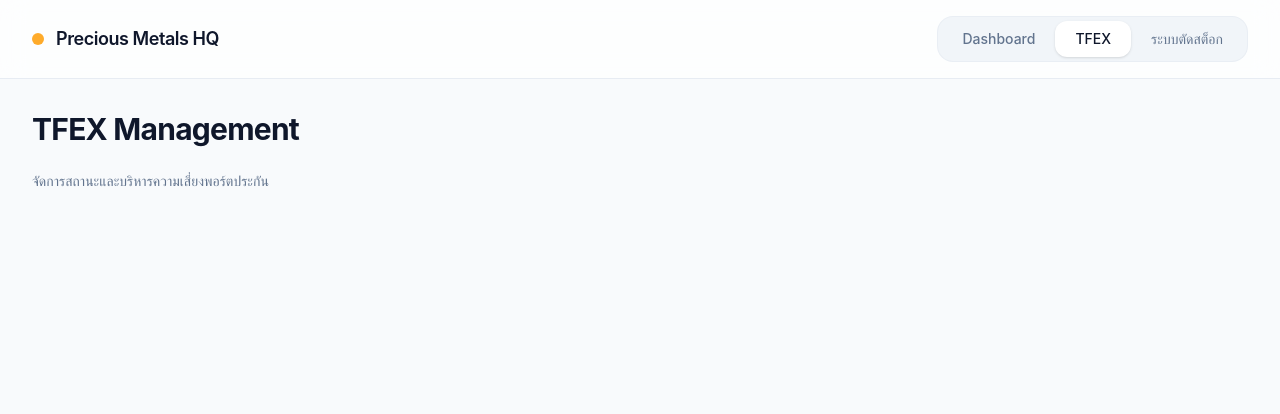
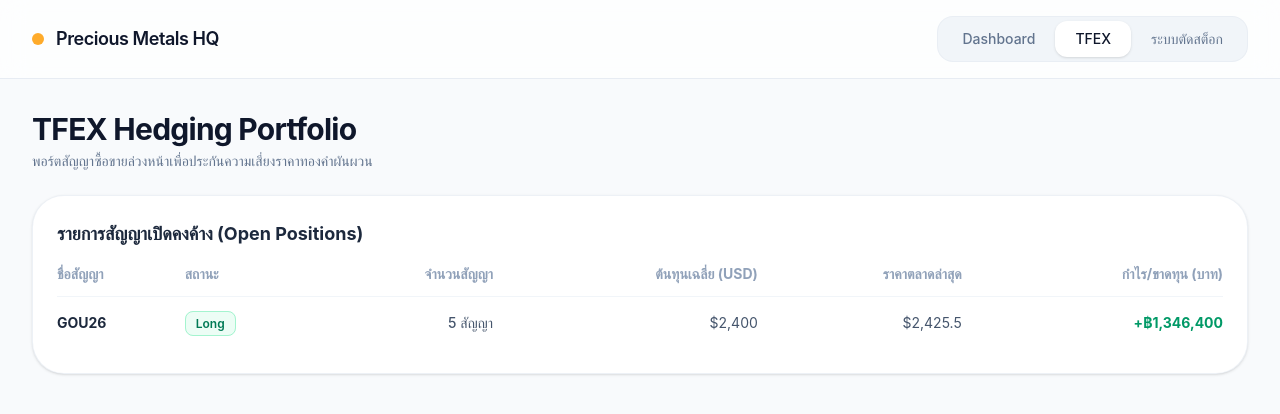
Before and after one commit to rajice23-dot/maekobthong-hq, a React (Vite) app: page / in a window 1280 px wide. Both pictures are taken after a click on the button "TFEX". Shown: the top 414 px of the page. Built offline with nearby package versions, Linux system fonts and the light colour scheme.

Commit message:
แก้ไขจุดพิมพ์ผิดใน App.jsx และเปิดใช้งาน Mock Data สมบูรณ์

```diff
--- a/src/App.jsx
+++ b/src/App.jsx
@@ -3,15 +3,15 @@
 function App() {
   const [currentTab, setCurrentTab] = useState('dashboard');
 
-  // 1. จำลองราคาตลาดปัจจุบัน (Market Prices) - อนาคตจะดึงผ่าน API / Google Sheets
+  // 1. จำลองราคาตลาดปัจจุบัน (Market Prices)
   const marketPrices = {
-    goldSpot: 2425.50,      // ราคา ทอง Spot (USD/oz)
-    gold965Buy: 43200,     // ราคารับซื้อทองแท่ง 96.5% (บาททองคำ)
-    gold965Sell: 43300,    // ราคาขายออกทองแท่ง 96.5% (บาททองคำ)
-    usdThb: 35.20,         // อัตราแลกเปลี่ยน (บาทต่อดอลลาร์)
+    goldSpot: 2425.50,
+    gold965Buy: 43200,
+    gold965Sell: 43300,
+    usdThb: 35.20,
   };
 
-  // 2. จำลองคลังสินค้าทองแท่ง (Physical Stock) พร้อมต้นทุนถ่วงน้ำหนัก
+  // 2. จำลองคลังสินค้าทองแท่ง (Physical Stock)
   const physicalStock = [
     { id: 1, type: 'ทองคำแท่ง 96.5%', weight: 80, avgCost: 41500, unit: 'บาททองคำ' },
     { id: 2, type: 'ทองคำแท่ง 99.99%', weight: 1500, avgCost: 2720, unit: 'กรัม' },
@@ -20,38 +20,40 @@
   // 3. จำลองพอร์ตสัญญาซื้อขายล่วงหน้า (TFEX Positions)
   const tfexPositions = [
     { id: 1, symbol: 'GOU26', type: 'Long', quantity: 5, entryPrice: 2400.00, multiplier: 300 },
-    // Gold Online Futures: ตัวคูณคือ 300 USD ต่อ 1 จุดคำนวณ
+  ];
+
+  // 4. จำลองข้อมูลรับซื้อหน้าร้าน "แม่กบทอง" (X-ray % ความบริสุทธิ์จ่ายเงินสด)
+  const recentPurchases = [
+    { id: 'TX-901', item: 'สร้อยคอทองคำเก่าชำรุด', xrayPurity: '92.1%', weight: '15.20 กรัม', cashPaid: 38500, status: 'รอหลอมแยกประเภท' },
+    { id: 'TX-902', item: 'เศษแผ่นนาก/แพลตตินัมผสม', xrayPurity: '78.5%', weight: '8.40 กรัม', cashPaid: 9200, status: 'รอส่งโรงสกัด' },
+    { id: 'TX-903', item: 'ขยะอิเล็กทรอนิกส์ (บอร์ดมือถือคละ)', xrayPurity: 'ประเมินสกัด', weight: '24.50 กิโลกรัม', cashPaid: 4500, status: 'คัดแยกคลังสินค้า' },
   ];
 
   // ==================== [ ส่วนโซนสูตรคำนวณบัญชี ] ====================
-
-  // คำนวณมูลค่าและ P&L ของทอง 96.5%
   const gold965 = physicalStock.find(item => item.type === 'ทองคำแท่ง 96.5%');
   const gold965CurrentValue = gold965.weight * marketPrices.gold965Buy;
   const gold965TotalCost = gold965.weight * gold965.avgCost;
   const gold965PnL = gold965CurrentValue - gold965TotalCost;
 
-  // คำนวณมูลค่าและ P&L ของทอง 99.99% (แปลงราคา Spot เป็นราคาต่อกรัม: Spot * แปลงออนซ์เป็นกรัม * อัตราแลกเปลี่ยน)
-  // สูตรแปลงโดยประมาณ: (Spot / 31.104) * USDTHB
+  // แก้ไขจุดพิมพ์ผิดจาก 'ทองայինแท่ง' เป็น 'ทองคำแท่ง' เรียบร้อยครับ
   const gold9999 = physicalStock.find(item => item.type === 'ทองคำแท่ง 99.99%');
   const gold9999MarketPricePerGram = (marketPrices.goldSpot / 31.1035) * marketPrices.usdThb;
   const gold9999CurrentValue = gold9999.weight * gold9999MarketPricePerGram;
   const gold9999TotalCost = gold9999.weight * gold9999.avgCost;
   const gold9999PnL = gold9999CurrentValue - gold9999TotalCost;
 
-  // รวมมูลค่าสต็อกกายภาพทั้งหมด
   const totalPhysicalValue = gold965CurrentValue + gold9999CurrentValue;
   const totalPhysicalPnL = gold965PnL + gold9999PnL;
 
-  // คำนวณ Mark-to-Market (MtM) ของพอร์ต TFEX
-  const totalTfexPnLThb = tfexPositions.reduce((total, pos) => {
-    // สูตรคำนวณกำไร Gold Online Futures: (ราคาปัจจุบัน - ราคาเข้าซื้อ) * จำนวนสัญญา * ตัวคูณค่างวด * อัตราแลกเปลี่ยน
+  // คำนวณ MtM ของ TFEX รายสัญญา
+  const tfexRows = tfexPositions.map(pos => {
     const priceDiff = marketPrices.goldSpot - pos.entryPrice;
     const pnlUsd = priceDiff * pos.quantity * pos.multiplier;
-    return total + (pnlUsd * marketPrices.usdThb);
-  }, 0);
+    const pnlThb = pnlUsd * marketPrices.usdThb;
+    return { ...pos, pnlThb };
+  });
 
-  // สรุปรวมความมั่งคั่งสุทธิ (Net Asset Value)
+  const totalTfexPnLThb = tfexRows.reduce((sum, item) => sum + item.pnlThb, 0);
   const netAssetValue = totalPhysicalValue + totalTfexPnLThb;
 
   return (
@@ -71,6 +73,8 @@
 
       {/* Main Content */}
       <main className="max-w-7xl mx-auto p-8">
+
+        {/* แท็บที่ 1: EXECUTIVE DASHBOARD */}
         {currentTab === 'dashboard' && (
           <div className="space-y-8">
             <div>
@@ -78,7 +82,7 @@
               <p className="text-slate-500 text-sm mt-1">สรุปภาพรวมสินทรัพย์และการป้องกันความเสี่ยงของบริษัท</p>
             </div>
 
-            {/* แถบราคาตลาดจอยักษ์ (Market Rates Ticker) */}
+            {/* แถบราคาตลาดจอยักษ์ */}
             <div className="grid grid-cols-2 md:grid-cols-4 gap-4">
               <div className="bg-white p-4 rounded-2xl border border-slate-200/60 shadow-xs">
                 <p className="text-xs font-medium text-slate-400 uppercase tracking-wider">Gold Spot</p>
@@ -89,47 +93,41 @@
                 <p className="text-xl font-bold text-slate-800 mt-1">฿{marketPrices.usdThb.toFixed(2)}</p>
               </div>
               <div className="bg-white p-4 rounded-2xl border border-slate-200/60 shadow-xs">
-                <p className="text-xs font-medium text-slate-400 uppercase tracking-wider">ทองคำ 96.5% (รับซื้อ)</p>
+                <p className="text-xs font-medium text-slate-400 uppercase tracking-wider">ทอง 96.5% (ซื้อ)</p>
                 <p className="text-xl font-bold text-slate-800 mt-1">฿{marketPrices.gold965Buy.toLocaleString()}</p>
               </div>
               <div className="bg-white p-4 rounded-2xl border border-slate-200/60 shadow-xs">
-                <p className="text-xs font-medium text-slate-400 uppercase tracking-wider">ทองคำ 96.5% (ขายออก)</p>
+                <p className="text-xs font-medium text-slate-400 uppercase tracking-wider">ทอง 96.5% (ขาย)</p>
                 <p className="text-xl font-bold text-slate-800 mt-1">฿{marketPrices.gold965Sell.toLocaleString()}</p>
               </div>
             </div>
 
-            {/* แผงควบคุมสรุปตัวเลขใหญ่ 3 ด้าน (Top-level Metrics) */}
+            {/* แผงควบคุมสรุปตัวเลขใหญ่ 3 ด้าน */}
             <div className="grid grid-cols-1 md:grid-cols-3 gap-6">
-              {/* การ์ดที่ 1: มูลค่าสินทรัพย์รวมสุทธิ */}
               <div className="p-6 bg-slate-900 text-white rounded-[2rem] shadow-xl relative overflow-hidden">
-                <div className="absolute top-0 right-0 w-32 h-32 bg-amber-500/10 rounded-full blur-2xl"></div>
                 <p className="text-sm font-medium text-slate-400">มูลค่าสินทรัพย์รวมสุทธิ (NAV)</p>
                 <p className="text-3xl font-bold tracking-tight mt-2">฿{netAssetValue.toLocaleString(undefined, {maximumFractionDigits: 2})}</p>
                 <p className="text-xs text-slate-400 mt-4">รวมสต็อกกายภาพ + กำไรสะสมพอร์ต TFEX</p>
               </div>
 
-              {/* การ์ดที่ 2: กำไร/ขาดทุน สต็อกทองคำแท่ง */}
               <div className="p-6 bg-white border border-slate-200/60 rounded-[2rem] shadow-sm">
                 <p className="text-sm font-medium text-slate-500">กำไร/ขาดทุน สต็อกทองคำแท่ง</p>
                 <p className={`text-3xl font-bold tracking-tight mt-2 ${totalPhysicalPnL >= 0 ? 'text-emerald-600' : 'text-rose-600'}`}>
                   {totalPhysicalPnL >= 0 ? '+' : ''}฿{totalPhysicalPnL.toLocaleString(undefined, {maximumFractionDigits: 2})}
                 </p>
-                <div className="flex items-center space-x-2 mt-4 text-xs text-slate-500">
-                  <span>มูลค่าคงเหลือ: ฿{totalPhysicalValue.toLocaleString(undefined, {maximumFractionDigits: 0})}</span>
-                </div>
+                <p className="text-xs text-slate-400 mt-4">มูลค่าคงเหลือ: ฿{totalPhysicalValue.toLocaleString(undefined, {maximumFractionDigits: 0})}</p>
               </div>
 
-              {/* การ์ดที่ 3: กำไร/ขาดทุน TFEX (MtM) */}
               <div className="p-6 bg-white border border-slate-200/60 rounded-[2rem] shadow-sm">
                 <p className="text-sm font-medium text-slate-500">กำไร/ขาดทุน Hedging TFEX</p>
                 <p className={`text-3xl font-bold tracking-tight mt-2 ${totalTfexPnLThb >= 0 ? 'text-emerald-600' : 'text-rose-600'}`}>
                   {totalTfexPnLThb >= 0 ? '+' : ''}฿{totalTfexPnLThb.toLocaleString(undefined, {maximumFractionDigits: 2})}
                 </p>
-                <p className="text-xs text-slate-400 mt-4">อิงตามราคาสัญญาปัจจุบันในตลาดแบบประเมินมูลค่า (MtM)</p>
+                <p className="text-xs text-slate-400 mt-4">อิงตามราคาสัญญาปัจจุบันในตลาดล่วงหน้า (MtM)</p>
               </div>
             </div>
 
-            {/* ตารางรายละเอียดคลังสินค้าทางกายภาพ */}
+            {/* ตารางคลังสินค้า */}
             <div className="p-6 bg-white border border-slate-200/60 rounded-[2rem] shadow-sm">
               <h3 className="text-lg font-bold text-slate-800 mb-4">รายการคลังสินค้าคงเหลือ (Physical Assets)</h3>
               <div className="overflow-x-auto">
@@ -144,43 +142,113 @@
                     </tr>
                   </thead>
                   <tbody className="divide-y divide-slate-50">
-                    <tr className="hover:bg-slate-50/50 transition-colors">
+                    <tr>
                       <td className="py-4 font-semibold text-slate-800">ทองคำแท่ง 96.5%</td>
-                      <td className="py-4 text-right font-medium">{gold965.weight.toLocaleString()} {gold965.unit}</td>
+                      <td className="py-4 text-right font-medium">{gold965.weight} {gold965.unit}</td>
                       <td className="py-4 text-right">฿{gold965.avgCost.toLocaleString()}</td>
                       <td className="py-4 text-right">฿{marketPrices.gold965Buy.toLocaleString()}</td>
-                      <td className={`py-4 text-right font-bold ${gold965PnL >= 0 ? 'text-emerald-600' : 'text-rose-600'}`}>
-                        ฿{gold965PnL.toLocaleString(undefined, {maximumFractionDigits: 0})}
-                      </td>
+                      <td className={`py-4 text-right font-bold ${gold965PnL >= 0 ? 'text-emerald-600' : 'text-rose-600'}`}>฿{gold965PnL.toLocaleString()}</td>
                     </tr>
-                    <tr className="hover:bg-slate-50/50 transition-colors">
+                    <tr>
                       <td className="py-4 font-semibold text-slate-800">ทองคำแท่ง 99.99%</td>
-                      <td className="py-4 text-right font-medium">{gold9999.weight.toLocaleString()} {gold9999.unit}</td>
+                      <td className="py-4 text-right font-medium">{gold9999.weight} {gold9999.unit}</td>
                       <td className="py-4 text-right">฿{gold9999.avgCost.toLocaleString()}/ก.</td>
                       <td className="py-4 text-right">฿{gold9999MarketPricePerGram.toLocaleString(undefined, {maximumFractionDigits: 2})}/ก.</td>
-                      <td className={`py-4 text-right font-bold ${gold9999PnL >= 0 ? 'text-emerald-600' : 'text-rose-600'}`}>
-                        ฿{gold9999PnL.toLocaleString(undefined, {maximumFractionDigits: 0})}
-                      </td>
+                      <td className={`py-4 text-right font-bold ${gold9999PnL >= 0 ? 'text-emerald-600' : 'text-rose-600'}`}>฿{gold9999PnL.toLocaleString(undefined, {maximumFractionDigits: 0})}</td>
                     </tr>
                   </tbody>
                 </table>
               </div>
             </div>
-
           </div>
         )}
 
+        {/* แท็บที่ 2: TFEX MANAGEMENT */}
         {currentTab === 'tfex' && (
           <div className="space-y-6">
-            <h1 className="text-3xl font-bold tracking-tight text-slate-900">TFEX Management</h1>
-            <p className="text-slate-500 text-sm">จัดการสถานะและบริหารความเสี่ยงพอร์ตประกัน</p>
+            <div>
+              <h1 className="text-3xl font-bold tracking-tight text-slate-900">TFEX Hedging Portfolio</h1>
+              <p className="text-slate-500 text-sm mt-1">พอร์ตสัญญาซื้อขายล่วงหน้าเพื่อประกันความเสี่ยงราคาทองคำผันผวน</p>
+            </div>
+
+            <div className="p-6 bg-white border border-slate-200/60 rounded-[2rem] shadow-sm">
+              <h3 className="text-lg font-bold text-slate-800 mb-4">รายการสัญญาเปิดคงค้าง (Open Positions)</h3>
+              <div className="overflow-x-auto">
+                <table className="w-full text-left text-sm text-slate-600">
+                  <thead>
+                    <tr className="border-b border-slate-100 text-slate-400 font-medium">
+                      <th className="pb-3">ชื่อสัญญา</th>
+                      <th className="pb-3">สถานะ</th>
+                      <th className="pb-3 text-right">จำนวนสัญญา</th>
+                      <th className="pb-3 text-right">ต้นทุนเฉลี่ย (USD)</th>
+                      <th className="pb-3 text-right">ราคาตลาดล่าสุด</th>
+                      <th className="pb-3 text-right">กำไร/ขาดทุน (บาท)</th>
+                    </tr>
+                  </thead>
+                  <tbody className="divide-y divide-slate-50">
+                    {tfexRows.map(pos => (
+                      <tr key={pos.id}>
+                        <td className="py-4 font-bold text-slate-800">{pos.symbol}</td>
+                        <td className="py-4">
+                          <span className="px-2.5 py-1 text-xs font-semibold rounded-lg bg-emerald-50 text-emerald-700 border border-emerald-200">{pos.type}</span>
+                        </td>
+                        <td className="py-4 text-right font-medium">{pos.quantity} สัญญา</td>
+                        <td className="py-4 text-right">${pos.entryPrice.toLocaleString()}</td>
+                        <td className="py-4 text-right">${marketPrices.goldSpot.toLocaleString()}</td>
+                        <td className={`py-4 text-right font-bold ${pos.pnlThb >= 0 ? 'text-emerald-600' : 'text-rose-600'}`}>
+                          {pos.pnlThb >= 0 ? '+' : ''}฿{pos.pnlThb.toLocaleString(undefined, {maximumFractionDigits: 2})}
+                        </td>
+                      </tr>
+                    ))}
+                  </tbody>
+                </table>
+              </div>
+            </div>
           </div>
         )}
 
+        {/* แท็บที่ 3: ระบบตัดสต็อกหน้าร้าน "แม่กบทอง" */}
         {currentTab === 'reconciliation' && (
           <div className="space-y-6">
-            <h1 className="text-3xl font-bold tracking-tight text-slate-900">Stock Reconciliation</h1>
-            <p className="text-slate-500 text-sm">ระบบตัดสต็อกกระทบยอดหน้างาน</p>
+            <div>
+              <h1 className="text-3xl font-bold tracking-tight text-slate-900">Stock Reconciliation</h1>
+              <p className="text-slate-500 text-sm mt-1">ระบบกระทบยอดตัดสต็อกสินค้าเก่า เงิน ทอง นาก แพลตตินัม และขยะอิเล็กทรอนิกส์</p>
+            </div>
+
+            <div className="p-6 bg-white border border-slate-200/60 rounded-[2rem] shadow-sm">
+              <div className="flex justify-between items-center mb-4">
+                <h3 className="text-lg font-bold text-slate-800">บันทึกรายการซื้อเข้าหน้าร้านวันนี้ (จ่ายเงินสด)</h3>
+                <span className="text-xs font-semibold bg-amber-50 text-amber-700 px-3 py-1 rounded-full border border-amber-200">แม่กบทอง ยุติธรรม • แม่นยำด้วย X-ray</span>
+              </div>
+              <div className="overflow-x-auto">
+                <table className="w-full text-left text-sm text-slate-600">
+                  <thead>
+                    <tr className="border-b border-slate-100 text-slate-400 font-medium">
+                      <th className="pb-3">เลขที่ตัั่ว</th>
+                      <th className="pb-3">รายการสินค้า</th>
+                      <th className="pb-3 text-center">ความบริสุทธิ์ (X-Ray)</th>
+                      <th className="pb-3 text-right">น้ำหนักชั่งจริง</th>
+                      <th className="pb-3 text-right">เงินสดที่จ่าย</th>
+                      <th className="pb-3 text-center">สถานะสต็อก</th>
+                    </tr>
+                  </thead>
+                  <tbody className="divide-y divide-slate-50">
+                    {recentPurchases.map(item => (
+                      <tr key={item.id} className="hover:bg-slate-50/50 transition-colors">
+                        <td className="py-4 font-mono text-xs text-slate-400">{item.id}</td>
+                        <td className="py-4 font-semibold text-slate-800">{item.item}</td>
+                        <td className="py-4 text-center font-bold text-indigo-600 bg-indigo-50/30 rounded-xl">{item.xrayPurity}</td>
+                        <td className="py-4 text-right font-medium">{item.weight}</td>
+                        <td className="py-4 text-right font-bold text-slate-900">฿{item.cashPaid.toLocaleString()}</td>
+                        <td className="py-4 text-center">
+                          <span className="px-2.5 py-1 text-xs font-medium rounded-full bg-slate-100 text-slate-600 border border-slate-200">{item.status}</span>
+                        </td>
+                      </tr>
+                    ))}
+                  </tbody>
+                </table>
+              </div>
+            </div>
           </div>
         )}
       </main>
```
